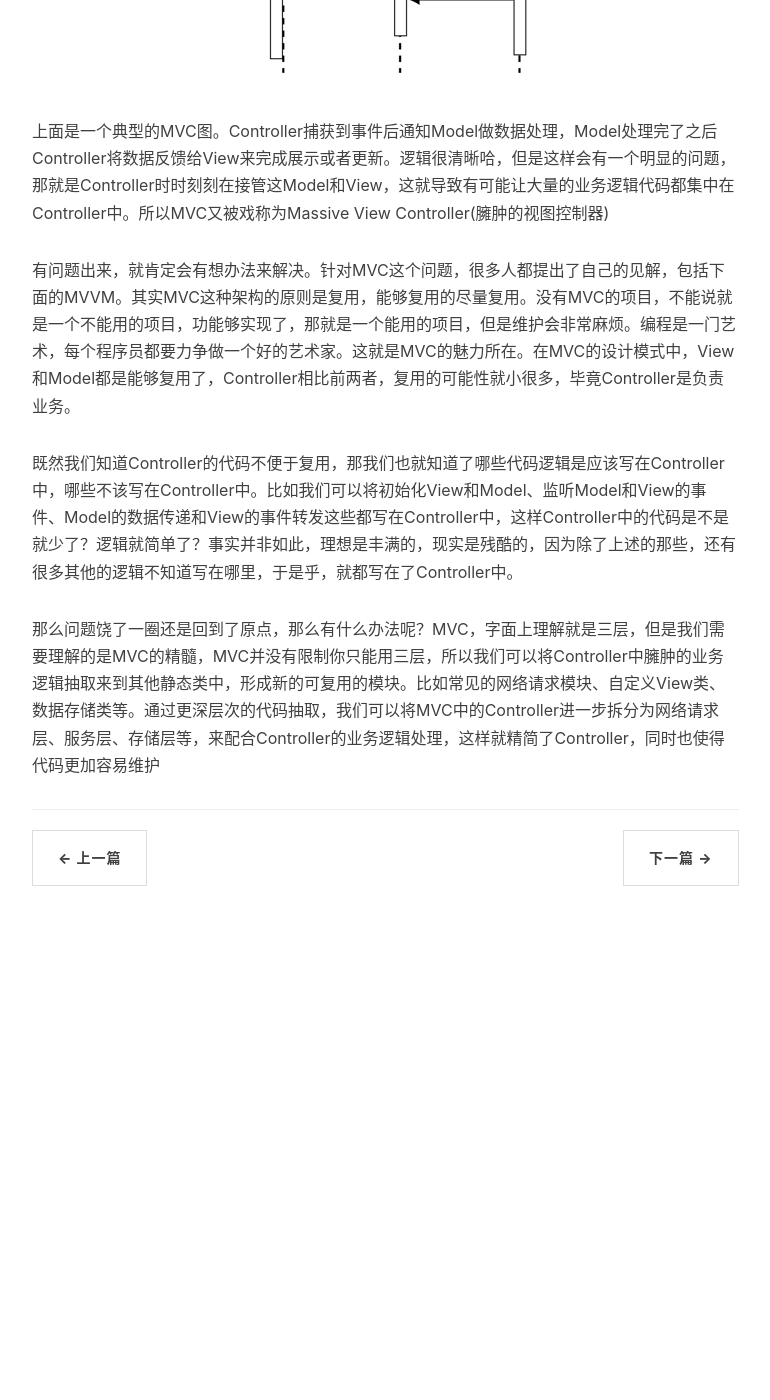
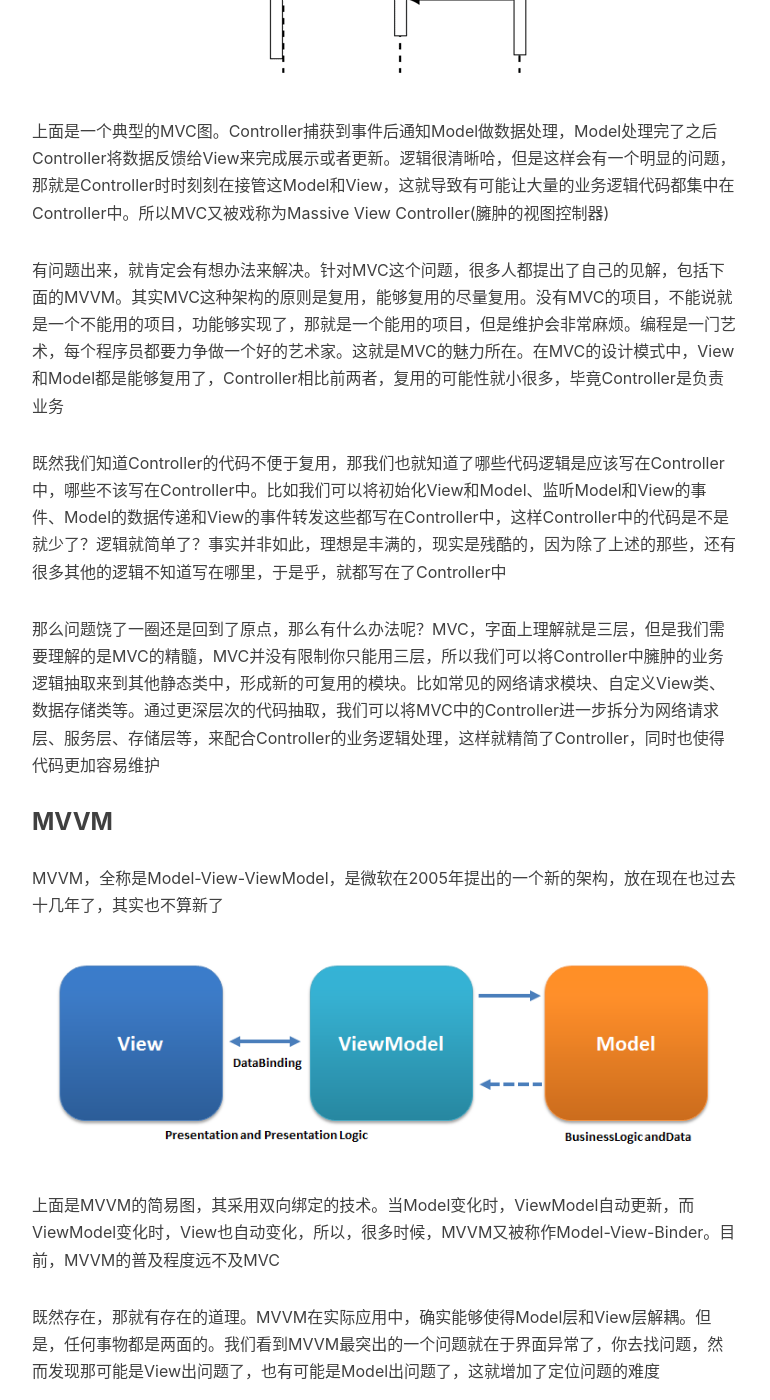
Before and after one commit to xttxqjfg/xttxqjfg.github.io, a Jekyll site: the page built from _posts/201707/2017-07-07-MVVM之我见.markdown, in a window 1280 px wide and 1400 px high, scrolled down 861 px. Shown: the whole window, without its empty margins (233-1003 px from the left). Built offline with Jekyll 4.4.1, drawn with Linux system fonts in a browser that asks for light colours; nearby versions of some CDN libraries; comment, search, counter and statistics services are not loaded; before the commit the page ends 1891 px from its top, so only the background shows below that; some of the changed text lies outside the part shown.

Commit message:
no message

```diff
--- a/_posts/201707/2017-07-07-MVVM之我见.markdown
+++ b/_posts/201707/2017-07-07-MVVM之我见.markdown
@@ -11,14 +11,28 @@ tags:
 
 #### MVC
 
-MVC，全称是Model(数据) View(用户界面) Controller(业务逻辑)。从这个概念被提出来到现在，MVC已经成为了主流的客户端编程架构。
+MVC，全称是Model(数据) View(用户界面) Controller(业务逻辑)。从这个概念被提出来到现在，MVC已经成为了主流的客户端编程架构
 
 ![https://msdn.microsoft.com](http://www.xttxqjfg.cn/img/201707/06/06001.gif)
 
 上面是一个典型的MVC图。Controller捕获到事件后通知Model做数据处理，Model处理完了之后Controller将数据反馈给View来完成展示或者更新。逻辑很清晰哈，但是这样会有一个明显的问题，那就是Controller时时刻刻在接管这Model和View，这就导致有可能让大量的业务逻辑代码都集中在Controller中。所以MVC又被戏称为Massive View Controller(臃肿的视图控制器)
 
-有问题出来，就肯定会有想办法来解决。针对MVC这个问题，很多人都提出了自己的见解，包括下面的MVVM。其实MVC这种架构的原则是复用，能够复用的尽量复用。没有MVC的项目，不能说就是一个不能用的项目，功能够实现了，那就是一个能用的项目，但是维护会非常麻烦。编程是一门艺术，每个程序员都要力争做一个好的艺术家。这就是MVC的魅力所在。在MVC的设计模式中，View和Model都是能够复用了，Controller相比前两者，复用的可能性就小很多，毕竟Controller是负责业务。
+有问题出来，就肯定会有想办法来解决。针对MVC这个问题，很多人都提出了自己的见解，包括下面的MVVM。其实MVC这种架构的原则是复用，能够复用的尽量复用。没有MVC的项目，不能说就是一个不能用的项目，功能够实现了，那就是一个能用的项目，但是维护会非常麻烦。编程是一门艺术，每个程序员都要力争做一个好的艺术家。这就是MVC的魅力所在。在MVC的设计模式中，View和Model都是能够复用了，Controller相比前两者，复用的可能性就小很多，毕竟Controller是负责业务
 
-既然我们知道Controller的代码不便于复用，那我们也就知道了哪些代码逻辑是应该写在Controller中，哪些不该写在Controller中。比如我们可以将初始化View和Model、监听Model和View的事件、Model的数据传递和View的事件转发这些都写在Controller中，这样Controller中的代码是不是就少了？逻辑就简单了？事实并非如此，理想是丰满的，现实是残酷的，因为除了上述的那些，还有很多其他的逻辑不知道写在哪里，于是乎，就都写在了Controller中。
+既然我们知道Controller的代码不便于复用，那我们也就知道了哪些代码逻辑是应该写在Controller中，哪些不该写在Controller中。比如我们可以将初始化View和Model、监听Model和View的事件、Model的数据传递和View的事件转发这些都写在Controller中，这样Controller中的代码是不是就少了？逻辑就简单了？事实并非如此，理想是丰满的，现实是残酷的，因为除了上述的那些，还有很多其他的逻辑不知道写在哪里，于是乎，就都写在了Controller中
 
 那么问题饶了一圈还是回到了原点，那么有什么办法呢？MVC，字面上理解就是三层，但是我们需要理解的是MVC的精髓，MVC并没有限制你只能用三层，所以我们可以将Controller中臃肿的业务逻辑抽取来到其他静态类中，形成新的可复用的模块。比如常见的网络请求模块、自定义View类、数据存储类等。通过更深层次的代码抽取，我们可以将MVC中的Controller进一步拆分为网络请求层、服务层、存储层等，来配合Controller的业务逻辑处理，这样就精简了Controller，同时也使得代码更加容易维护
+
+### MVVM
+
+MVVM，全称是Model-View-ViewModel，是微软在2005年提出的一个新的架构，放在现在也过去十几年了，其实也不算新了
+
+![https://en.wikipedia.org/wiki/Model%E2%80%93view%E2%80%93viewmodel](http://www.xttxqjfg.cn/img/201707/06/06002.png)
+
+上面是MVVM的简易图，其采用双向绑定的技术。当Model变化时，ViewModel自动更新，而ViewModel变化时，View也自动变化，所以，很多时候，MVVM又被称作Model-View-Binder。目前，MVVM的普及程度远不及MVC
+
+既然存在，那就有存在的道理。MVVM在实际应用中，确实能够使得Model层和View层解耦。但是，任何事物都是两面的。我们看到MVVM最突出的一个问题就在于界面异常了，你去找问题，然而发现那可能是View出问题了，也有可能是Model出问题了，这就增加了定位问题的难度
+
+ReactiveCocoa、Angular就是从MVVM衍生出的比较流行的框架。他们都是新颖的编程框架，能够解决旧有架构的一些问题，但是也会带来一些新问题。如果不能使好的驾驭这些新框架，同样会造成之前说的Controller代码过于复杂、代码逻辑不易维护的问题。所以，东西是好，但是要驾驭这两框架还是需要有一定的功力，不能盲目。这两个框架我目前只是有最基本的了解，在此就不做过深的评价
+
+最后，说一点，时代在进步，各种新技术层出不穷，所以我们都要保持理性的分析态度，不盲目不守旧。MVC、MVVM、MVP等等这些架构，并没有什么好与不好，只有合不合适
```
Also changed, not shown: other parts of _posts/201707/2017-07-07-MVVM之我见.markdown (+1 -1 lines), img/201707/06/06002.png (added).
